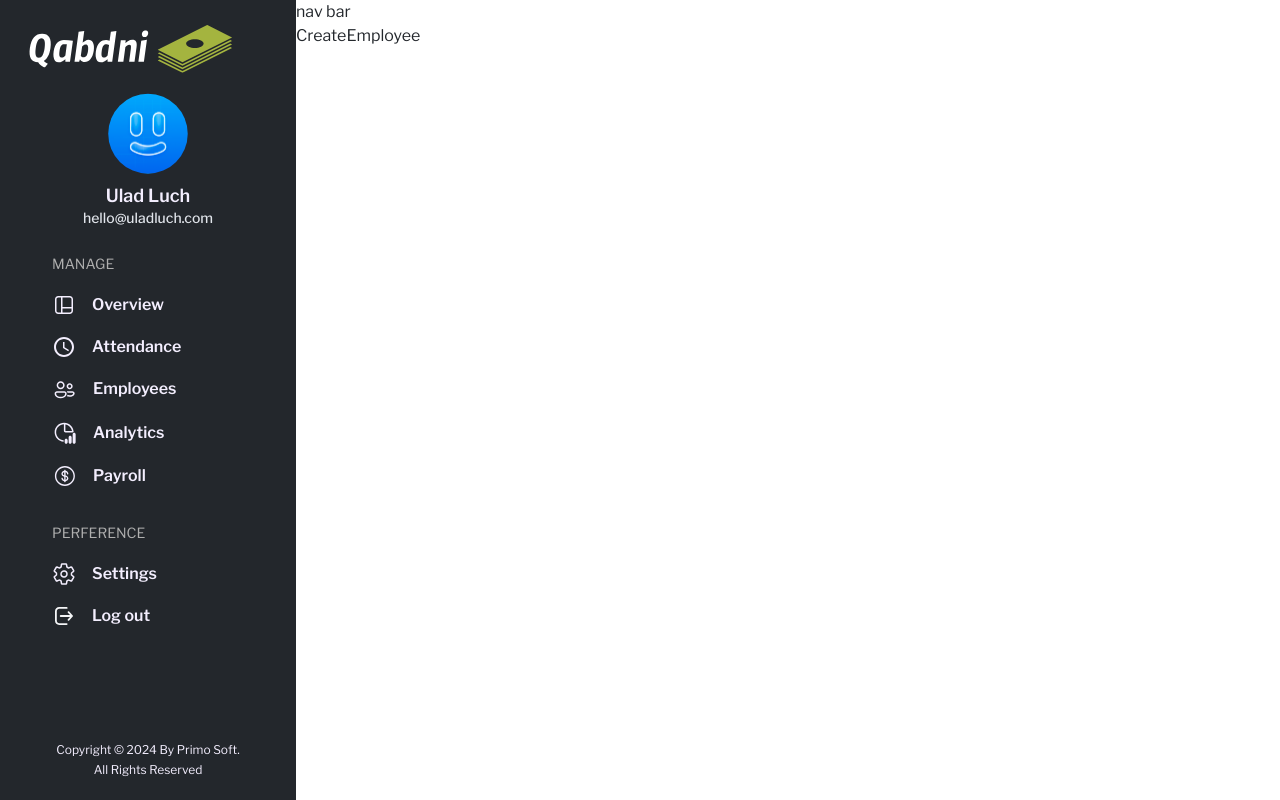
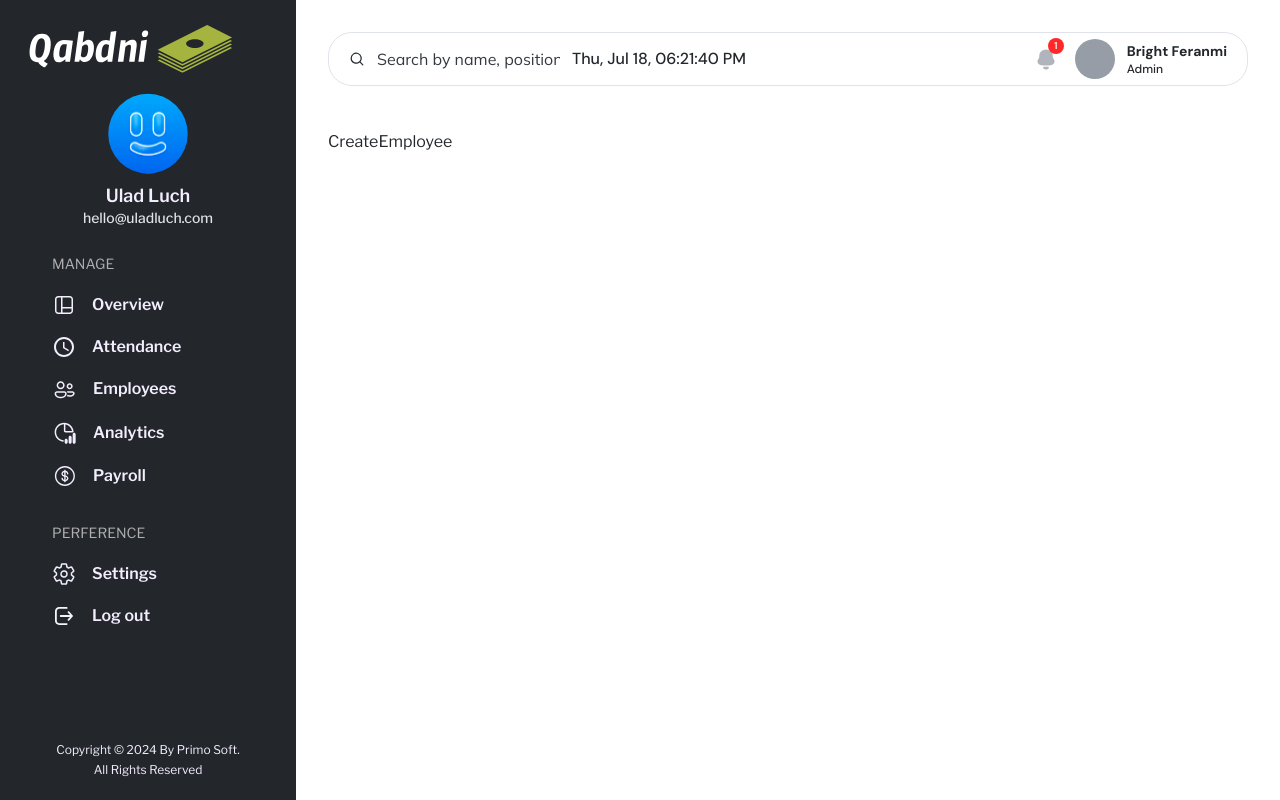
Before and after one commit to mahmoud-mohsen-dev/qabdni-front-end, a React (Vite) app: page /dashboard/create-employee in a window 1280 px wide. Built offline with nearby package versions, Linux system fonts and the light colour scheme.

Commit message:
Added the navbar

```diff
--- a/src/layouts/AppLayout.tsx
+++ b/src/layouts/AppLayout.tsx
@@ -6,7 +6,7 @@ function AppLayout() {
   return (
     <div className="flex min-h-screen font-Libre">
       <SideBar />
-      <main>
+      <main className="m-8 w-full">
         <Navbar />
         <Outlet />
       </main>
--- a/src/layouts/Navbar.tsx
+++ b/src/layouts/Navbar.tsx
@@ -1,5 +1,47 @@
+import { HiMiniMagnifyingGlass } from 'react-icons/hi2';
+import { getNavDate, getNavTime } from '../utils/date';
+import { useEffect, useState } from 'react';
+
 function Navbar() {
-  return <div> nav bar</div>;
+  const [time, setTime] = useState<string>(new Date().toLocaleTimeString('en-US'));
+
+  useEffect(() => {
+    setInterval(() => {
+      setTime(getNavTime);
+    }, 1000);
+  }, []);
+
+  return (
+    <div className="mb-11 flex items-center justify-between rounded-3xl border border-gray/light px-5 py-[6px] font-dm">
+      <div className="flex items-center justify-center gap-3">
+        <button>
+          <HiMiniMagnifyingGlass size={16} />
+        </button>
+        <input
+          placeholder="Search by name, position"
+          className="placeholder:text-gray/darkest text-other/black font-mullish text-base focus:outline-none"
+        />
+        <span className="text-base font-medium">{getNavDate() + ', 0' + time}</span>
+      </div>
+
+      {/* Admin Profile & notification */}
+      <div className="flex items-center gap-5">
+        <div className="relative">
+          <img src="/public\images\notification.svg" alt="notfication icon" />
+          <div className="bg-red/accent absolute right-[-50%] top-[-50%] flex h-4 w-4 items-center justify-center rounded-full text-[10px] font-semibold leading-none text-red/ultralight">
+            <span>1</span>
+          </div>
+        </div>
+        <div className="flex items-center gap-3">
+          <div className="h-10 w-10 rounded-full bg-gray/normal"></div>
+          <div>
+            <h4 className="text-sm font-bold capitalize">Bright feranmi</h4>
+            <p className="text-xs font-medium capitalize">admin</p>
+          </div>
+        </div>
+      </div>
+    </div>
+  );
 }
 
 export default Navbar;
--- a/src/layouts/SideBar.tsx
+++ b/src/layouts/SideBar.tsx
@@ -3,7 +3,7 @@ import { FaCaretRight } from 'react-icons/fa6';
 import { IoSettingsOutline } from 'react-icons/io5';
 import { MdAccessTime, MdOutlineKeyboardArrowRight } from 'react-icons/md';
 // import { MdAccessTime, MdOutlineKeyboardArrowRight } from 'react-icons/md';
-import { Link, NavLink } from 'react-router-dom';
+import { NavLink } from 'react-router-dom';
 
 function SideBar() {
   const [hover, setHover] = useState(false);
@@ -48,9 +48,9 @@ function SideBar() {
             {/* Employees */}
             <NavLink
               to="employees"
-              className={`hover:bg-other/gray&blue-accent flex items-center justify-between rounded-3xl bg-transparent px-6 py-[7px]`}
               onMouseOver={() => setHover(true)}
               onMouseOut={() => setHover(false)}
+              className={`hover:bg-other/gray&blue-accent employees flex items-center justify-between rounded-3xl bg-transparent px-6 py-[7px]`}
             >
               <div className="flex justify-center gap-4">
                 <img src="/public\images\side-bar-icons\People.svg" alt="people icon" />
@@ -64,15 +64,15 @@ function SideBar() {
             </NavLink>
 
             {isExpanded && (
-              <div>
-                <Link to="create-employee" className="mx-11 mb-4 mt-1 flex items-center gap-4">
+              <div className="employee-nested-tabs">
+                <NavLink to="create-employee" className="mx-11 mb-4 mt-1 flex items-center gap-4">
                   <FaCaretRight className="inline" size={16} />
                   <p className="text-sm font-normal">Create Employee</p>
-                </Link>
-                <Link to="leaves" className="mx-11 mb-2 flex items-center gap-4">
+                </NavLink>
+                <NavLink to="leaves" className="mx-11 mb-2 flex items-center gap-4">
                   <FaCaretRight className="inline" size={16} />
                   <p className="text-sm font-normal">Leaves</p>
-                </Link>
+                </NavLink>
               </div>
             )}
 
--- a/src/pages/Dashboard/Overview.tsx
+++ b/src/pages/Dashboard/Overview.tsx
@@ -1,5 +1,5 @@
 function Overview() {
-  return <div>OVER VIEW</div>;
+  return <div>OVERVIEW</div>;
 }
 
 export default Overview;
--- a/src/styles/custom.css
+++ b/src/styles/custom.css
@@ -21,6 +21,10 @@
   color: #ffb5b5;
 }
 
-.sidebar .active {
+.sidebar .active:not(.employee-nested-tabs .active) {
   @apply bg-other/gray&blue-accent;
 }
+
+.sidebar .employees:has(+ .employee-nested-tabs .active) {
+  @apply bg-other/gray&blue-accent;
+}
--- /dev/null
+++ b/src/utils/date.ts
@@ -0,0 +1,15 @@
+const getNavDate = () => {
+  const date = new Date();
+  return date.toLocaleString('en-US', {
+    weekday: 'short',
+    month: 'short',
+    day: 'numeric'
+  });
+};
+
+const getNavTime = () => {
+  const date = new Date();
+  return date.toLocaleTimeString('en-US');
+};
+
+export { getNavDate, getNavTime };
--- a/tailwind.config.js
+++ b/tailwind.config.js
@@ -47,6 +47,7 @@ export default {
         'gray/normal': '#969DA6',
         'gray/accent': '#727272',
         'gray/dark': '#5D6675',
+        'gray/darkest': '#343942',
 
         // Shades of purple
         'purple/ultralight': '#F0F2FF',
```
Also changed, not shown: public/images/notification.svg (added).
